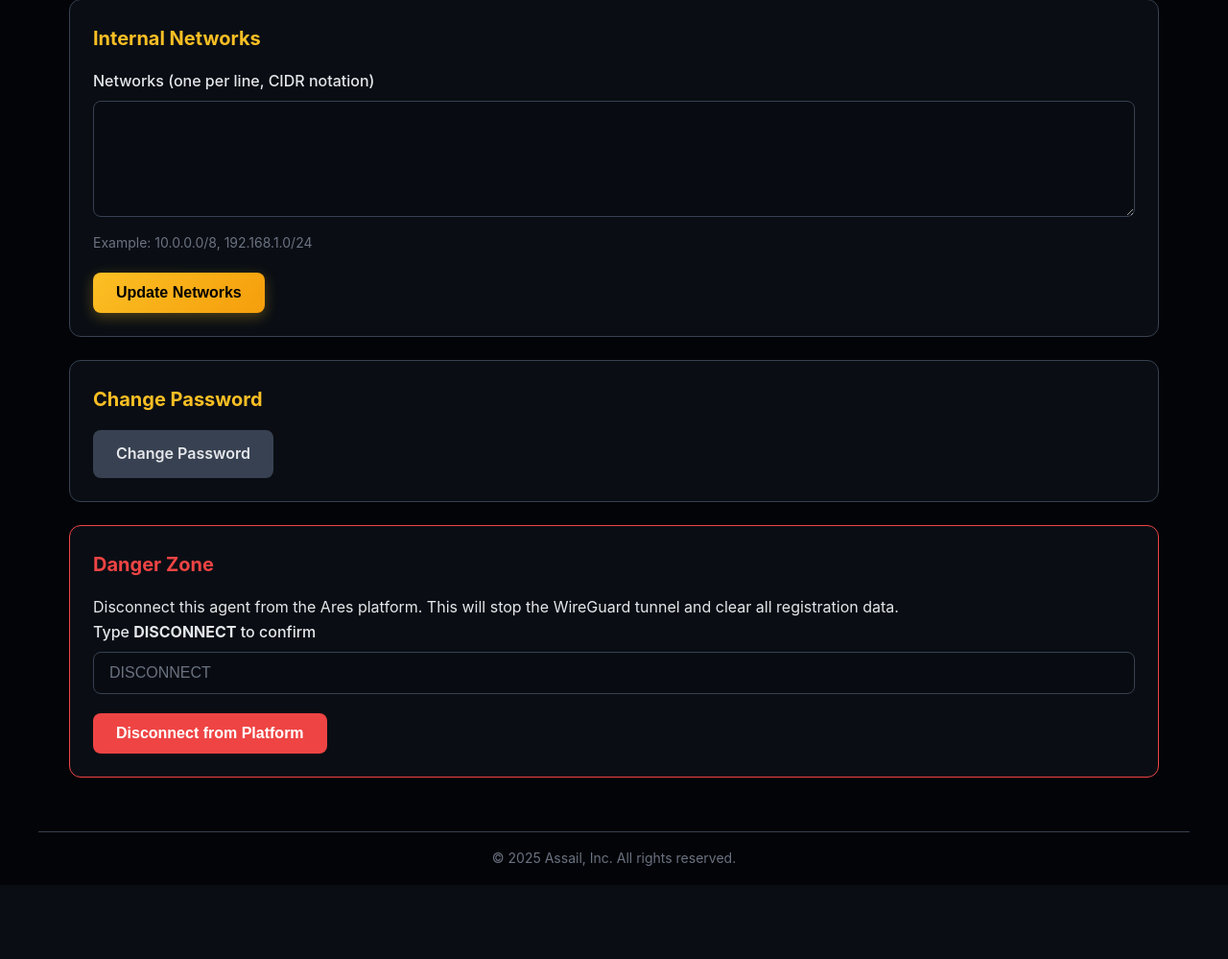
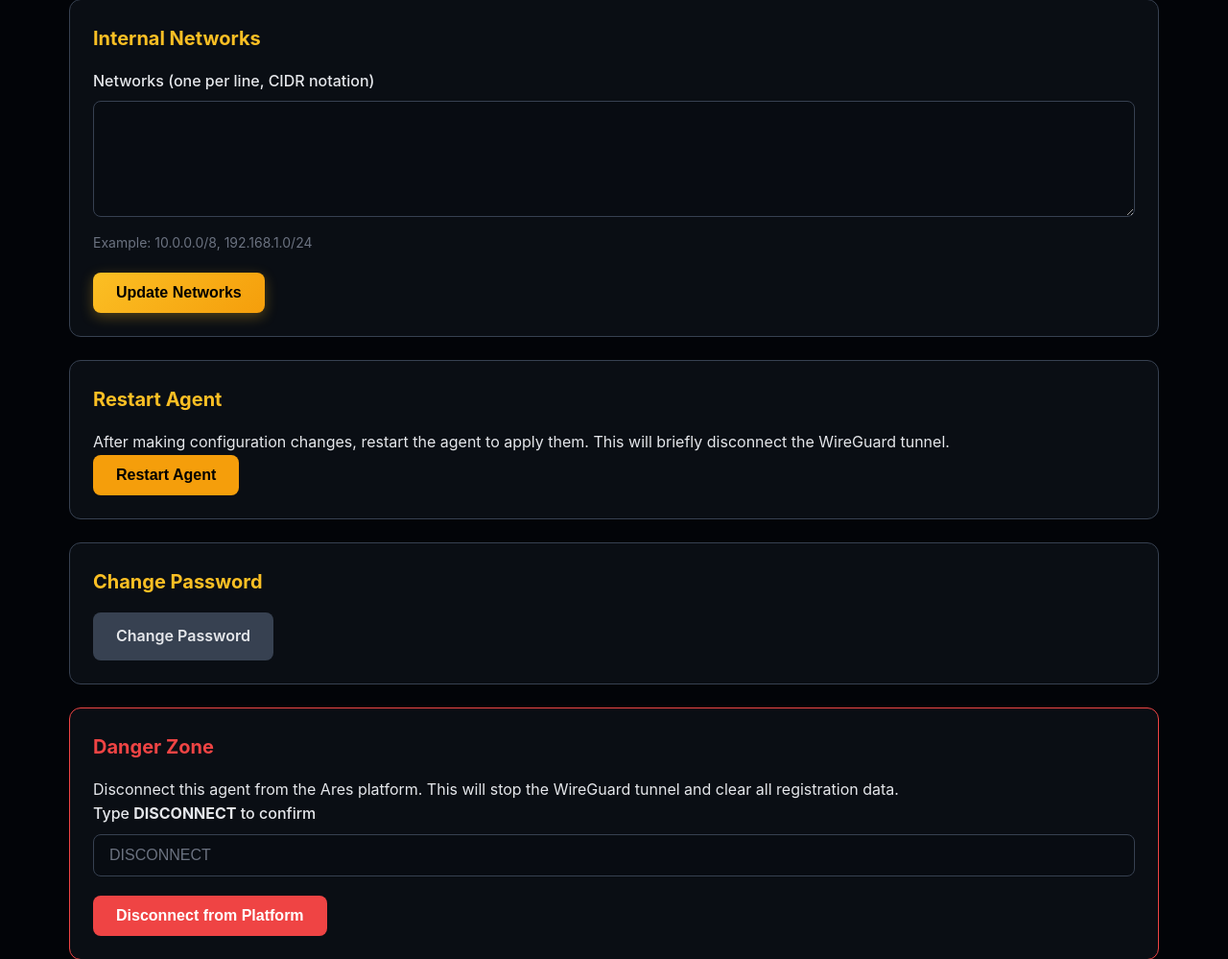
Before and after one commit to assailai/ares-agent, a FastAPI app: template web/templates/settings.html in a window 1280 px wide. Shown: the part 487-1486 px from the top of the page at 96% size. Before the commit the page ends 1389 px from the top, so only its background shows below. Run offline with FastAPI, Linux system fonts and the light colour scheme; the template is opened without the code that fills it, so the values that code supplies are empty; parts of the project's set-up code (start-up, migrations or seed data) failed here and were passed over.

Commit message:
feat: Add restart agent instructions and button
- Add "Restarting the Agent After Configuration Changes" section to README
- Add "Restart Agent" button to settings page in web interface
- Users can now easily restart the agent from the UI after config changes

```diff
--- a/web/templates/settings.html
+++ b/web/templates/settings.html
@@ -64,6 +64,15 @@
         </form>
     </div>
 
+    <!-- Restart Agent -->
+    <div class="card">
+        <h2>Restart Agent</h2>
+        <p>After making configuration changes, restart the agent to apply them. This will briefly disconnect the WireGuard tunnel.</p>
+        <form method="POST" action="/tunnel/restart">
+            <button type="submit" class="btn btn-warning">Restart Agent</button>
+        </form>
+    </div>
+
     <!-- Password -->
     <div class="card">
         <h2>Change Password</h2>
```
Also changed, not shown: README.md.
